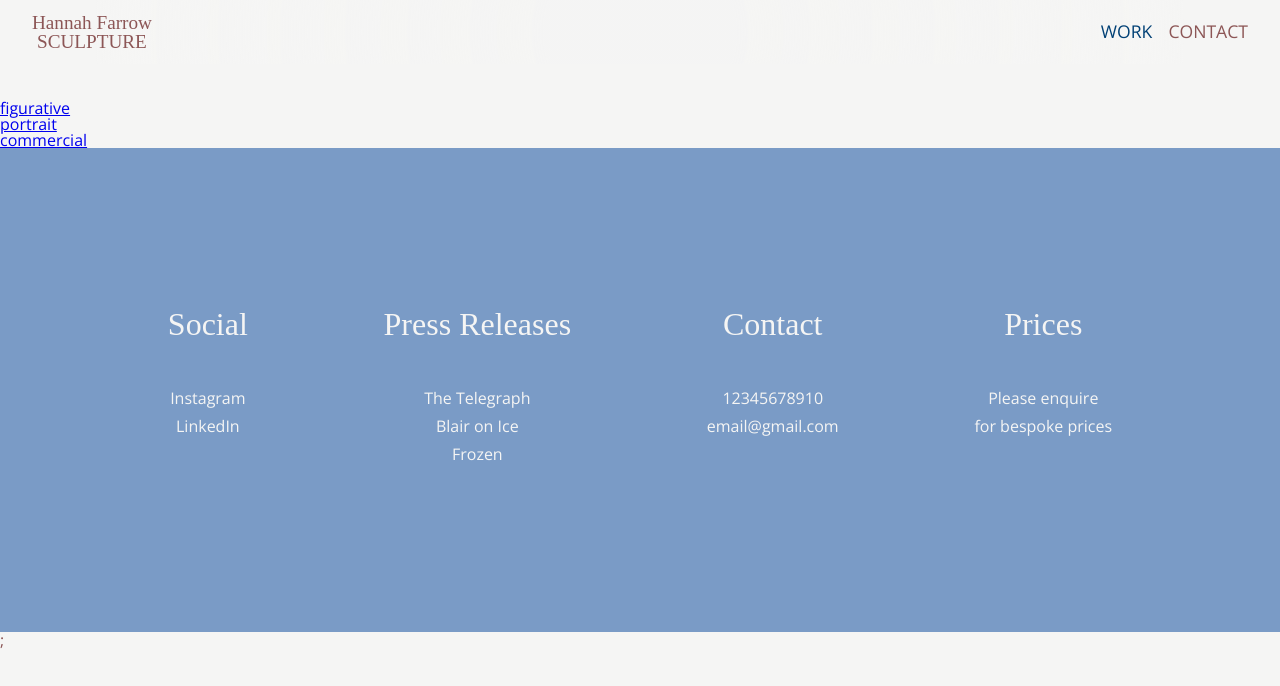
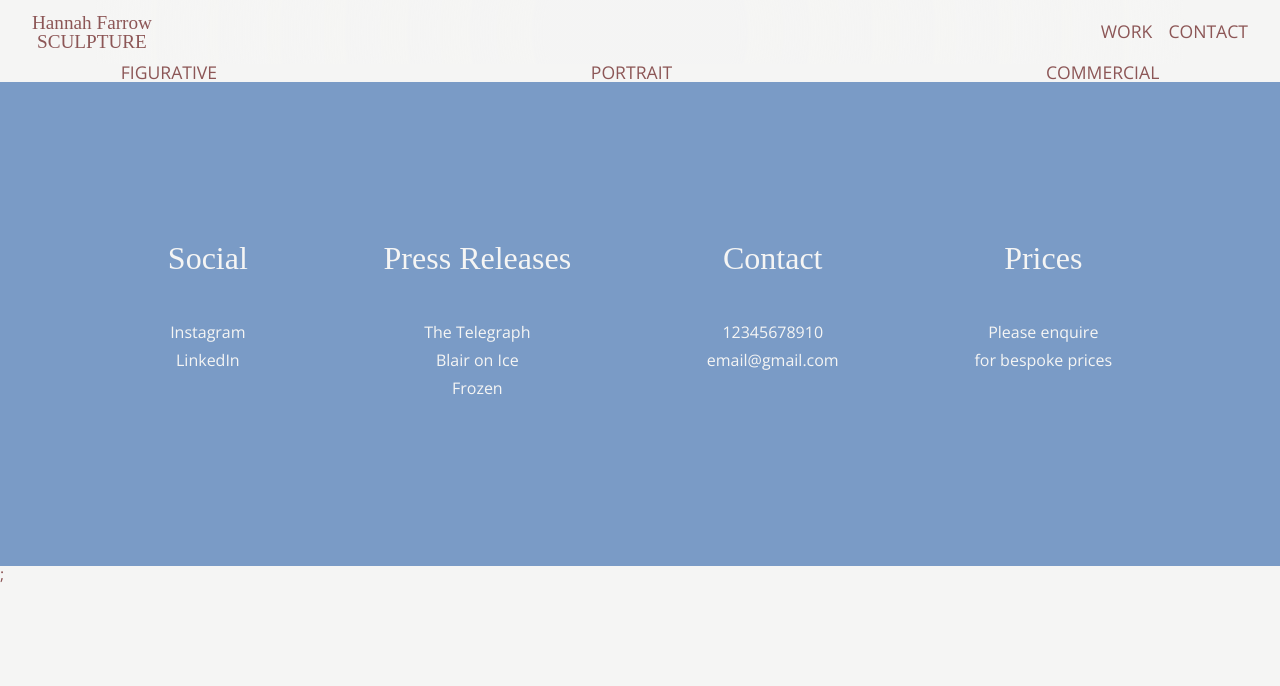
Before and after one commit to JoeBaldwin90/sculpture-artist, a React (Create React App) app: page /work in a window 1280 px wide. Shown: the top 686 px of the page. Built offline with nearby package versions, Linux system fonts and the light colour scheme; a web font is replaced by a local one.

Commit message:
Figurative work page style e and routing improvements

```diff
--- a/src/components/navbar/NavBar.js
+++ b/src/components/navbar/NavBar.js
@@ -16,14 +16,14 @@ const NavBar = () => {
       </NavLink>
       <nav>
         <List>
-          {["work", "contact"].map((link, i) => (
+          {[["work", "work/figurative"], ["contact", "contact"]].map((link, i) => (
             <ListEl key={i}>
               <StyledLink
                 exact
-                to={`/${link}`}
+                to={`/${link[1]}`}
                 activeStyle={activeStyles}
               >
-                {link}
+                {link[0]}
               </StyledLink>
             </ListEl>
           ))}
--- a/src/components/workpage/FigureStyles.js
+++ b/src/components/workpage/FigureStyles.js
@@ -1,7 +1,7 @@
 import styled from "styled-components";
 
 export const GalleryContainer = styled.section`
-  padding: 62px 1em;
+  padding: 1em 1em 5em 1em;
   display: grid;
   grid-template-columns: repeat(12, 1fr);
   grid-gap: .5em;
--- a/src/components/workpage/Work.js
+++ b/src/components/workpage/Work.js
@@ -1,22 +1,28 @@
 import React, { Fragment } from "react";
-import { Switch, Route, Link } from "react-router-dom";
+import { Switch, Route } from "react-router-dom";
+import colors from "../../theme/Colors";
 import Footer from "../footer/Footer";
-import Figures from './Figures';
+import Figures from "./Figures";
+import { WorkNav, WorkLinks, StyledLink } from './WorkStyles';
+
+const activeStyles = {
+  color: `${colors.coffeeCupBlue}`,
+};
 
 const Work = () => {
   return (
     <Fragment>
-      <nav style={{ paddingTop: "100px" }}>
-        <ul>
+      <WorkNav>
+        <WorkLinks>
           {["figurative", "portrait", "commercial"].map((link, i) => (
             <li key={i}>
-              <Link exact to={`/work/${link}`}>
+              <StyledLink exact to={`/work/${link}`} activeStyle={activeStyles}>
                 {link}
-              </Link>
+              </StyledLink>
             </li>
           ))}
-        </ul>
-      </nav>
+        </WorkLinks>
+      </WorkNav>
       <Switch>
         <Route exact path='/work/figurative' component={Figures} />
         {/* <Route exact path='/work/portrait' component={Portraits} />
--- /dev/null
+++ b/src/components/workpage/WorkStyles.js
@@ -0,0 +1,31 @@
+import { NavLink } from "react-router-dom";
+import styled from "styled-components";
+import fonts from "../../theme/Fonts";
+import colors from "../../theme/Colors";
+
+export const WorkNav = styled.nav`
+  padding: 8vh 1em 0 1em;
+  display: grid;
+  grid-template-columns: repeat(12, 1fr);
+  grid-gap: 0.5em;
+`;
+
+export const WorkLinks = styled.ul`
+  grid-column: 2 / span 10;
+  display: flex;
+  justify-content: space-between;
+`;
+
+export const StyledLink = styled(NavLink)`
+  text-decoration: none;
+  font-size: 1.1em;
+  color: ${colors.wetTerracotta};
+  font-family: ${fonts.body};
+  text-transform: uppercase;
+  transition: all 0.5s ease;
+  cursor: pointer;
+
+  &:hover {
+    color: ${colors.coffeeCupBlue};
+  }
+`;
```
